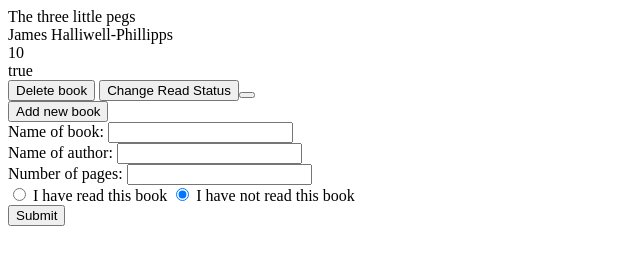
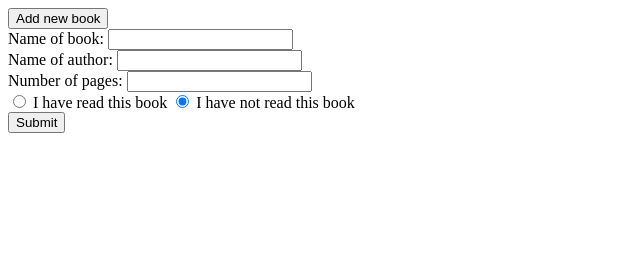
Before and after one commit to NadifRahman/library-app, a plain HTML site: page index.html in a window 1280 px wide. Shown: the whole page, without its empty margins (0-640 px from the left). Drawn offline with Linux system fonts and the light colour scheme.

Commit message:
Removed dummy content under book container

```diff
--- a/index.html
+++ b/index.html
@@ -9,14 +9,6 @@
 <body>
     <div id = "library-container">
 
-        <div class = "bookcard" data-index="0">
-            <div class ="book-title">The three little pegs </div>
-            <div class ="book-author">James Halliwell-Phillipps</div>
-            <div class="number-of-pages">10</div>
-            <div class="has-read">true</div>
-            <button class = "delete-book">Delete book</button>
-            <button class = "read-status">Change Read Status<button>
-        </div>
 
     </div>
     <button class = "add-new-book">Add new book</button>
```
